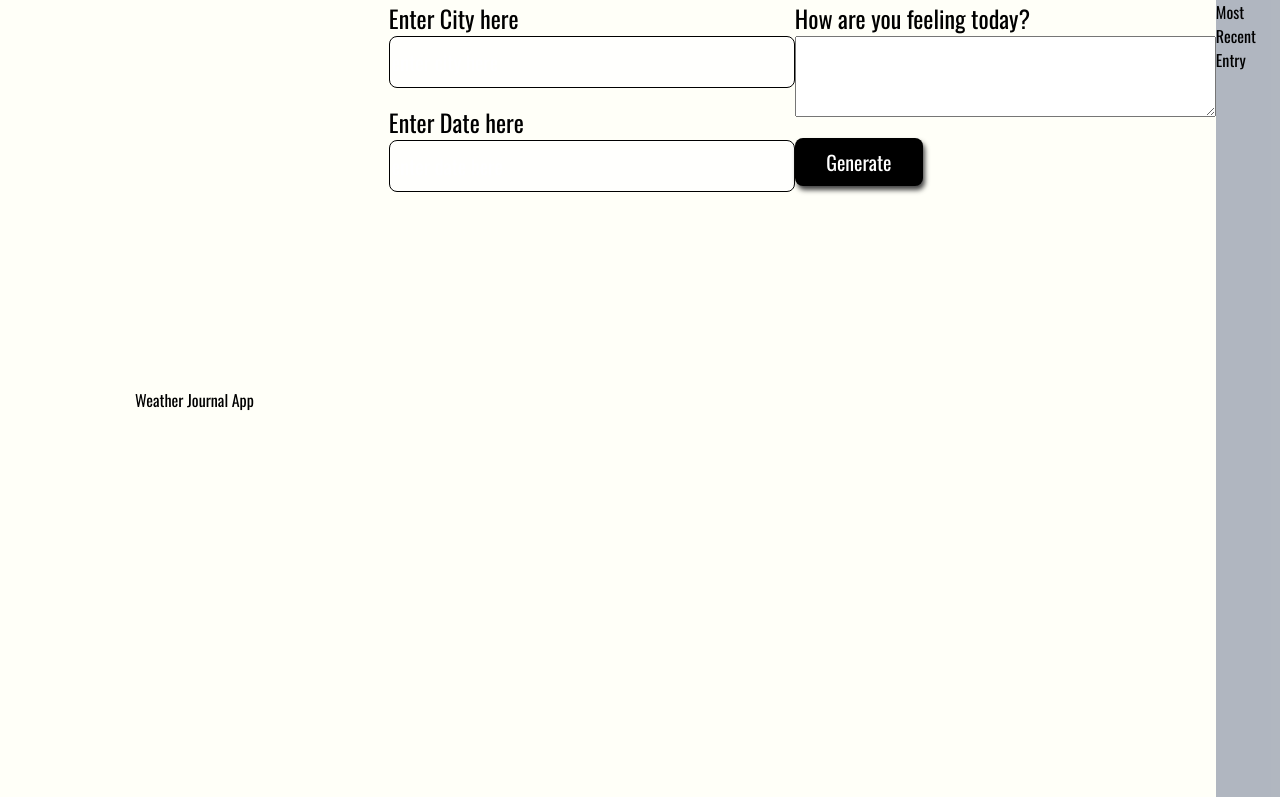
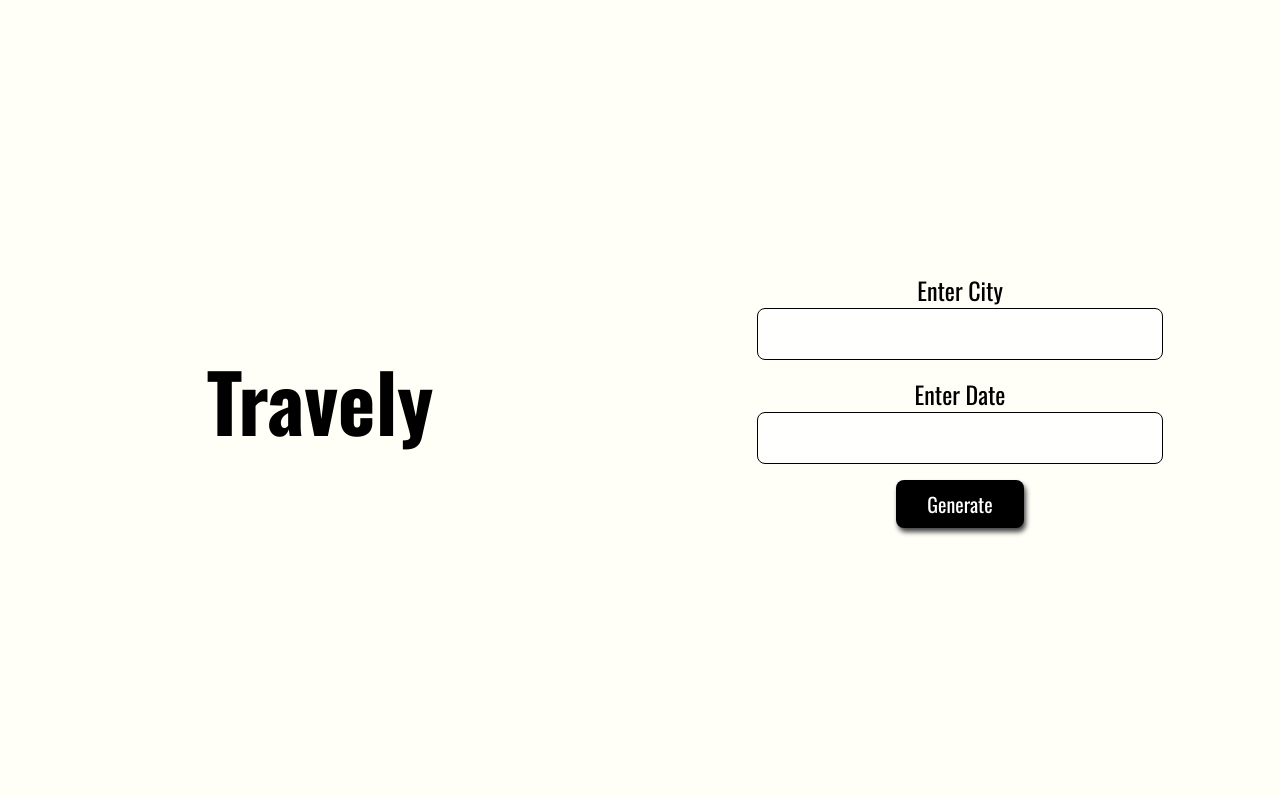
Before and after one commit to prpcodes/udacity-travel-app, a website built with webpack: page src/client/views/index.html in a window 1280 px wide. Shown: the top 797 px of the page. Built offline with nearby package versions, Linux system fonts and the light colour scheme; a web font is replaced by a local one.

Commit message:
Update index.html

```diff
--- a/src/client/views/index.html
+++ b/src/client/views/index.html
@@ -10,37 +10,30 @@
   </head>
   <body>
     <div id="app">
-      <div class="holder headline">
-        Weather Journal App
-      </div>
-      <div class="holder zip">
-        <label for="zip">Enter City here</label>
-        <input type="text" id="zip" placeholder="enter city here" />
-        <label for="zip">Enter Date here</label>
-        <input type="text" id="date" placeholder="enter date here" />
-      </div>
-      <br />
-      <div class="holder feel">
-        <label for="feelings">How are you feeling today?</label>
-        <textarea
-          class="myInput"
-          id="feelings"
-          placeholder="Enter your feelings here"
-          rows="5"
-          cols="50"
-        ></textarea>
-        <button id="generate" type="submit">Generate</button>
-      </div>
-      <h2 id="lng"></h2>
-      <h2 id="lat"></h2>
-      <div class="holder entry">
-        <div class="title">Most Recent Entry</div>
-        <div id="entryHolder">
-          <p id="countdown"></p>
-          <p id="destination"></p>
-          <div id="content"></div>
+      <h1 class="holder headline">
+        Travely
+      </h1>
+      <section class="interaction">
+        <div class="form" id="form">
+          <label for="zip">Enter City</label>
+          <input type="text" id="zip" placeholder="New York" />
+          <label for="date">Enter Date</label>
+          <input type="text" id="date" placeholder="YYYY-MM-DD" />
+          <button id="generate" type="submit">Generate</button>
         </div>
-      </div>
+        <div id="entryHolder"></div>
+      </section>
     </div>
+    <!--
+    <script>
+      // Check that service workers are supported
+      if ("serviceWorker" in navigator) {
+        // Use the window load event to keep the page load performant
+        window.addEventListener("load", () => {
+          navigator.serviceWorker.register("/service-worker.js");
+        });
+      }
+    </script>
+    -->
   </body>
 </html>
```
